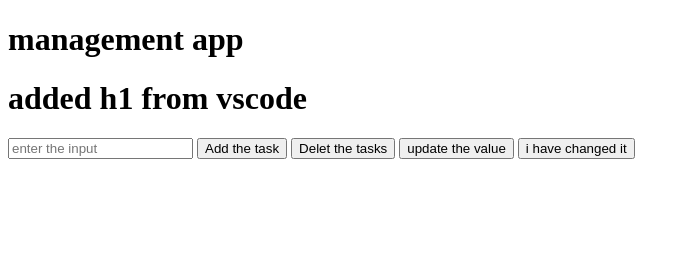
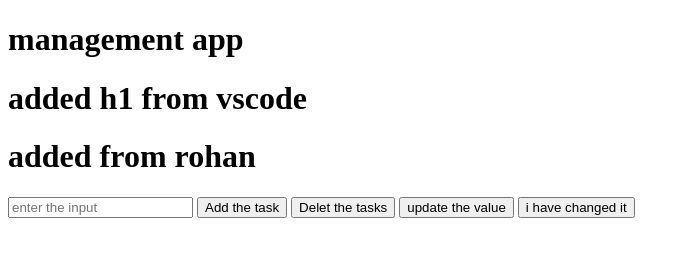
Before and after one commit to Rohan-Netrakar/tem_tudu_list, a plain HTML site: page index.html in a window 1280 px wide. Shown: the whole page, without its empty margins (0-690 px from the left). Drawn offline with Linux system fonts and the light colour scheme.

Commit message:
5th commit from rohan

```diff
--- a/index.html
+++ b/index.html
@@ -8,6 +8,7 @@
   <body>
     <h1>management app</h1>
     <h1>added h1 from vscode</h1>
+    <h1>added from rohan</h1>
     <form action="">
       <input class="input" type="text" placeholder="enter the input" />
       <button class="submit">Add the task</button>
```
